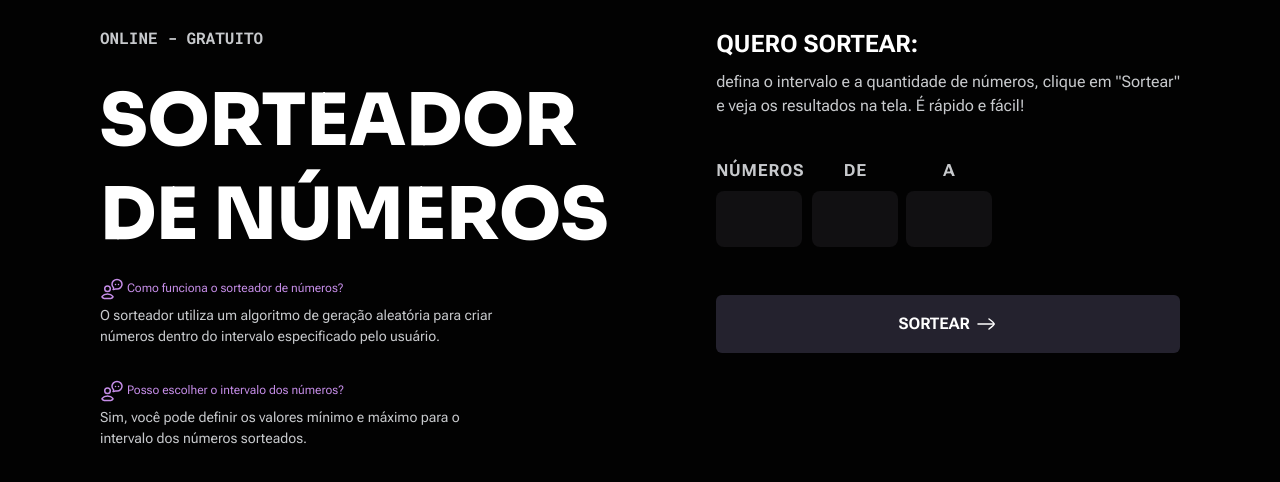
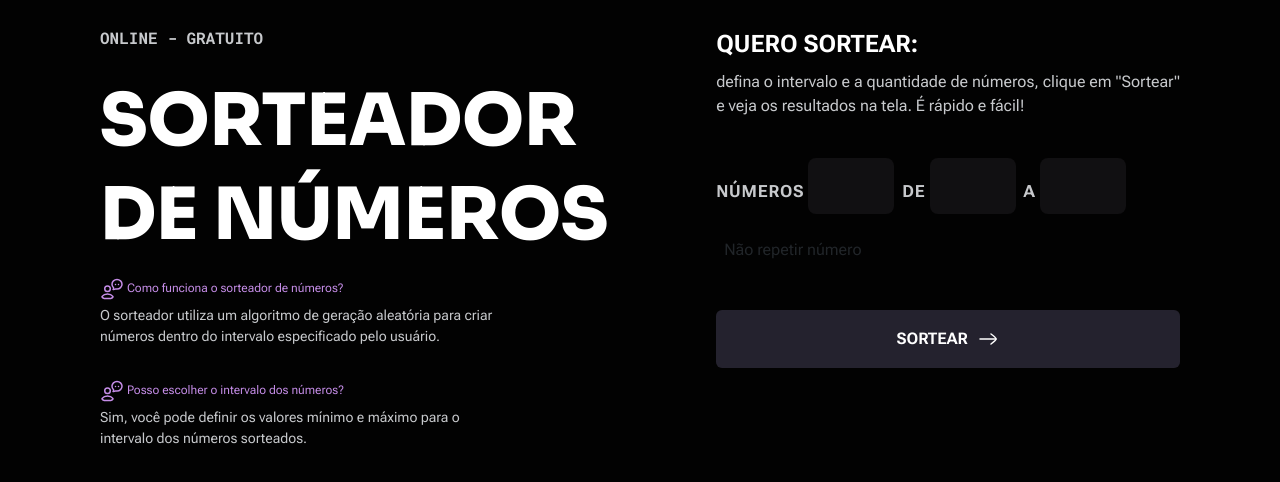
Before and after one commit to SamuelColaco/Numbers, a website: page index.html in a window 1280 px wide. Shown: the part 124-606 px from the top of the page. Drawn offline with nearby package versions, Linux system fonts and the light colour scheme.

Commit message:
Ajustando imagens

```diff
--- a/index.html
+++ b/index.html
@@ -61,35 +61,43 @@
     </section>
 
     <section id="roullette">
-        <div >
+        <div>
             <h2>Quero sortear:</h2>
             <p>defina o intervalo e a quantidade de números, clique em "Sortear" <br> e veja os resultados na tela. É rápido e fácil!</p>
         </div>
 
 
        <form>
-        <div class="d-flex gap-2  py-4 pb-5 text-center">
-            <fieldset class="d-flex flex-column gap-2 ">
+        <div class="d-flex gap-2 py-4  text-center">
+            <fieldset class="gap-2 ">
                 <label for="numbers">números</label>
                 <input type="text" id="numbers">
             </fieldset>
-            <fieldset class="d-flex flex-column gap-2" >
+            <fieldset class=" gap-2" >
                 <label for="start">De</label>
                 <input type="text" id="start">
             </fieldset>
-            <fieldset class="d-flex flex-column gap-2 ">
+            <fieldset class="gap-2 ">
                 <label for="end">A</label>
                 <input type="text" id="end">
             </fieldset>
         </div>
 
-        <button type="submit" class="btn d-flex  gap-1 w-100 justify-content-center py-3">Sortear <img src="imgs/assets/arrow-right.svg" alt="seta branca para a direita"></button>
+        <div class="d-flex align-items-center gap-2 pb-5">
+            <span id="toggle" class="off"></span> <span>Não repetir número</span>
+        </div>
+
+        <button type="submit" class="btn d-flex  gap-2 w-100 justify-content-center py-3 px-3">Sortear <img src="imgs/assets/arrow-right.svg" alt="seta branca para a direita"></button>
 
        </form>
     </section>
 
     </main>
+    <div class="test">
+
+    </div>
 
     <script src="https://cdn.jsdelivr.net/npm/bootstrap@5.3.3/dist/js/bootstrap.bundle.min.js"></script>
+    <script src="script.js"></script>
 </body>
 </html>
```
Also changed, not shown: imgs/assets/restart.svg (added).
